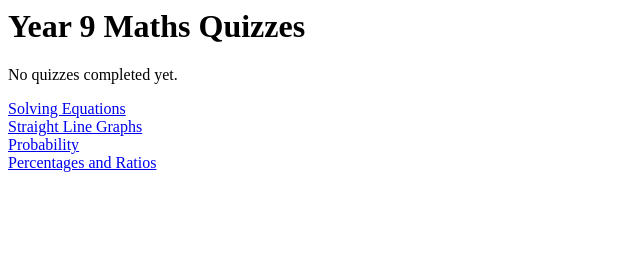
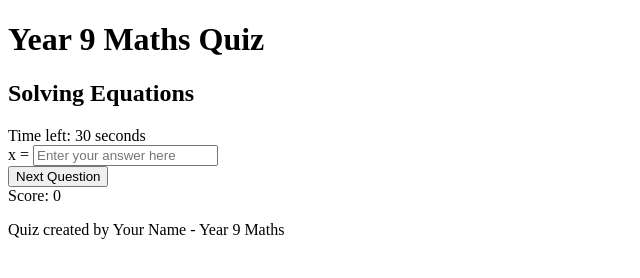
Before and after one commit to kfurphy/Year-8-Maths-Quizzes, a plain HTML site: page index.html in a window 1280 px wide. Shown: the whole page, without its empty margins (0-640 px from the left). Drawn offline with Linux system fonts and the light colour scheme.

Commit message:
Update index.html

```diff
--- a/index.html
+++ b/index.html
@@ -1,27 +1,45 @@
+<!DOCTYPE html>
+<html lang="en">
+<head>
+    <meta charset="UTF-8">
+    <meta name="viewport" content="width=device-width, initial-scale=1.0">
+    <title>Year 9 Maths Quiz</title>
+    <!-- Link to external CSS file -->
+    <link rel="stylesheet" type="text/css" href="style.css">
+</head>
 <body>
-    <div id="main-screen">
-        <h1>Year 9 Maths Quizzes</h1>
-        <div id="scores-container"></div>
-        <a href="quiz.html?topic=equations">Solving Equations</a><br>
-        <a href="quiz.html?topic=straightline">Straight Line Graphs</a><br>
-        <a href="quiz.html?topic=probability">Probability</a><br>
-        <a href="quiz.html?topic=percentages">Percentages and Ratios</a>
+    <div class="container">
+        <h1>Year 9 Maths Quiz</h1>
+
+        <div id="quiz-container">
+            <h2 id="quiz-title">Solving Equations</h2>
+            <div id="question-container">
+                <!-- Question will be inserted here -->
+            </div>
+
+            <div id="timer" class="timer">Time left: <span id="time-left">30</span> seconds</div>
+
+            <div class="question">
+                <label for="answer">x = </label>
+                <input type="text" id="answer" name="answer" placeholder="Enter your answer here">
+            </div>
+
+            <button id="next-btn" class="next">Next Question</button>
+
+            <div id="score" class="score">Score: 0</div>
+        </div>
+
+        <div id="result-container" class="result" style="display: none;">
+            <h2>Quiz Complete!</h2>
+            <p>Your final score is: <span id="final-score">0</span></p>
+            <button onclick="window.location.reload();">Retry Quiz</button>
+        </div>
+
+        <div class="footer">
+            <p>Quiz created by Your Name - Year 9 Maths</p>
+        </div>
     </div>
-    <script>
-        // Display scores for each quiz and the total
-        const scores = JSON.parse(localStorage.getItem('quizScores') || '{}');
-        const scoresContainer = document.getElementById('scores-container');
-        let totalScore = 0;
 
-        if (Object.keys(scores).length > 0) {
-            scoresContainer.innerHTML = "<h2>Your Scores:</h2>";
-            for (const [quiz, score] of Object.entries(scores)) {
-                scoresContainer.innerHTML += `<p>${quiz}: ${score}</p>`;
-                totalScore += score;
-            }
-            scoresContainer.innerHTML += `<p><strong>Total Score: ${totalScore}</strong></p>`;
-        } else {
-            scoresContainer.innerHTML = "<p>No quizzes completed yet.</p>";
-        }
-    </script>
+    <script src="script.js"></script>
 </body>
+</html>
```
